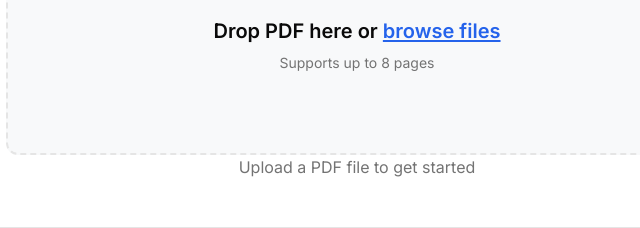
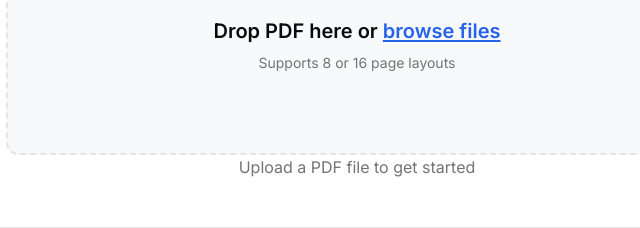
Before and after one commit to guitarbeat/8-page-mini-zine-maker, a website built with Vite: page index.html in a window 1280 px wide. Shown: the part 292-520 px from the top of the page, 283-923 px from the left. Built offline with nearby package versions, Linux system fonts and the light colour scheme.

Commit message:
Update UI: Remove 'up to 8 pages' text, now supports 16 pages

```diff
--- a/index.html
+++ b/index.html
@@ -92,7 +92,7 @@
                         <line x1="12" y1="3" x2="12" y2="15"></line>
                     </svg>
                     <h3 class="upload-title">Drop PDF here or <span class="upload-link">browse files</span></h3>
-                    <p class="upload-hint">Supports up to 8 pages</p>
+                    <p class="upload-hint">Supports 8 or 16 page layouts</p>
                     <input type="file" id="pdf-upload" class="hidden" accept="application/pdf" multiple="false">
                 </div>
                 <p id="upload-status" class="upload-status text-center text-muted" aria-live="polite"></p>
```
